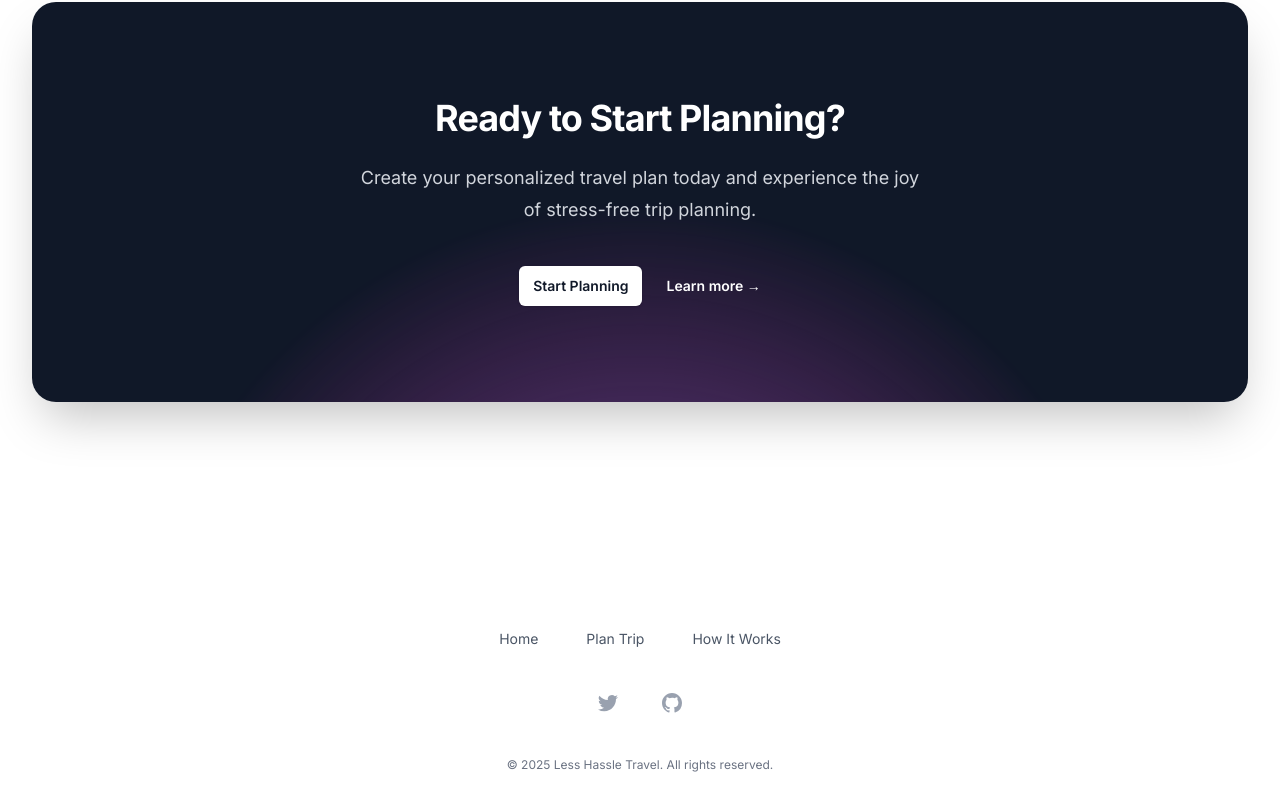
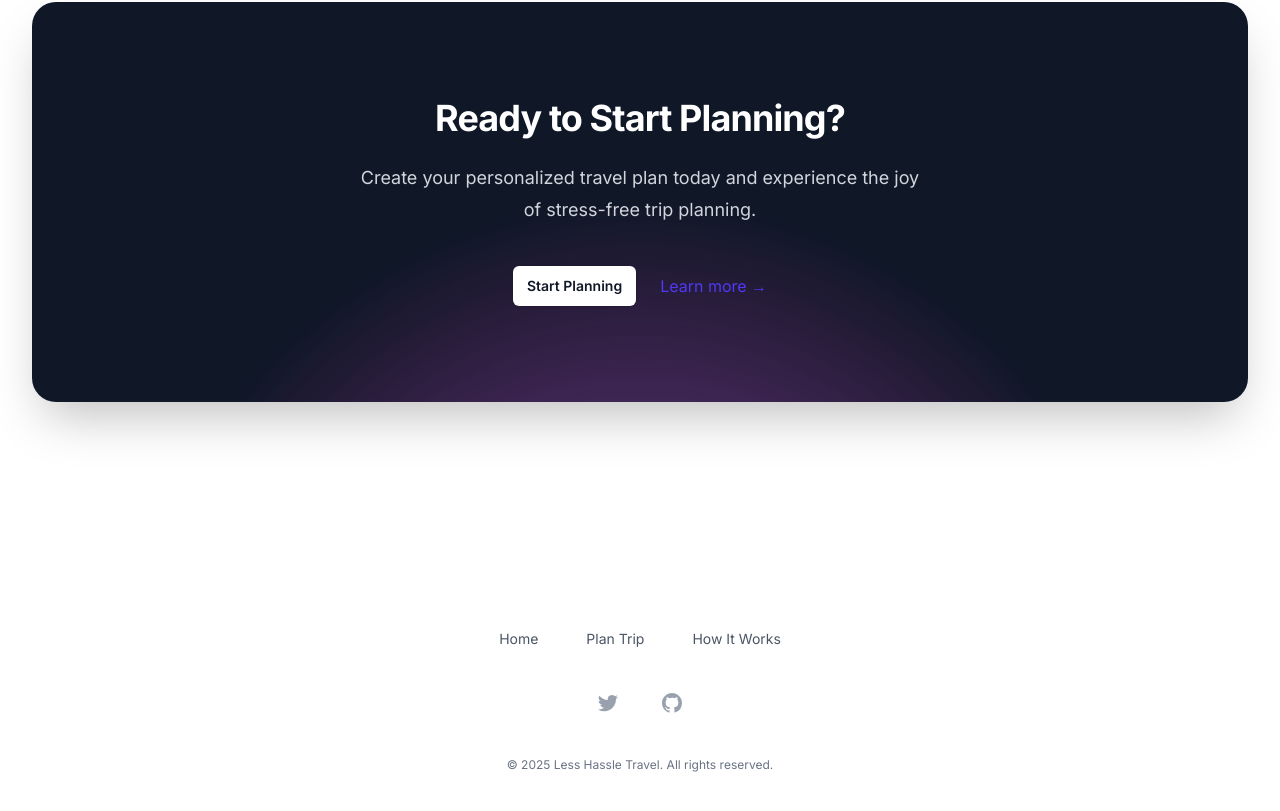
Before and after one commit to apexnova-consulting/LessHassleTravel, a Next.js app: page /how-it-works in a window 1280 px wide. Shown: the part 1018-1829 px from the top of the page. Built offline with nearby package versions, Linux system fonts and the light colour scheme.

Commit message:
fix: resolve linting errors for Vercel deployment

```diff
--- a/src/app/how-it-works/page.tsx
+++ b/src/app/how-it-works/page.tsx
@@ -1,3 +1,5 @@
+import Link from 'next/link'
+
 const features = [
   {
     name: 'Smart Budget Allocation',
@@ -84,9 +86,9 @@ export default function HowItWorksPage() {
               >
                 Start Planning
               </a>
-              <a href="/" className="text-sm font-semibold leading-6 text-white">
+              <Link href="/" className="text-indigo-600 hover:text-indigo-500">
                 Learn more <span aria-hidden="true">→</span>
-              </a>
+              </Link>
             </div>
             <svg
               viewBox="0 0 1024 1024"
--- a/src/components/forms/TripPlanningForm.tsx
+++ b/src/components/forms/TripPlanningForm.tsx
@@ -4,7 +4,7 @@ import { useState } from 'react'
 import { useForm, useFieldArray } from 'react-hook-form'
 import { zodResolver } from '@hookform/resolvers/zod'
 import { tripPreferencesSchema } from '@/lib/validators/trip'
-import type { TripPreferences, Destination, TripPlan } from '@/types/trip'
+import type { TripPreferences, TripPlan } from '@/types/trip'
 import DatePicker from 'react-datepicker'
 import "react-datepicker/dist/react-datepicker.css"
 import { useRouter } from 'next/navigation'
--- a/src/components/layout/Footer.tsx
+++ b/src/components/layout/Footer.tsx
@@ -1,6 +1,7 @@
 'use client'
 
 import Link from 'next/link'
+import { SVGProps } from 'react'
 
 const navigation = {
   main: [
@@ -12,7 +13,7 @@ const navigation = {
     {
       name: 'Twitter',
       href: '#',
-      icon: (props: any) => (
+      icon: (props: SVGProps<SVGSVGElement>) => (
         <svg fill="currentColor" viewBox="0 0 24 24" {...props}>
           <path d="M8.29 20.251c7.547 0 11.675-6.253 11.675-11.675 0-.178 0-.355-.012-.53A8.348 8.348 0 0022 5.92a8.19 8.19 0 01-2.357.646 4.118 4.118 0 001.804-2.27 8.224 8.224 0 01-2.605.996 4.107 4.107 0 00-6.993 3.743 11.65 11.65 0 01-8.457-4.287 4.106 4.106 0 001.27 5.477A4.072 4.072 0 012.8 9.713v.052a4.105 4.105 0 003.292 4.022 4.095 4.095 0 01-1.853.07 4.108 4.108 0 003.834 2.85A8.233 8.233 0 012 18.407a11.616 11.616 0 006.29 1.84" />
         </svg>
@@ -21,7 +22,7 @@ const navigation = {
     {
       name: 'GitHub',
       href: '#',
-      icon: (props: any) => (
+      icon: (props: SVGProps<SVGSVGElement>) => (
         <svg fill="currentColor" viewBox="0 0 24 24" {...props}>
           <path
             fillRule="evenodd"
```
